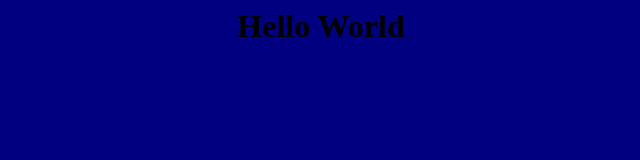
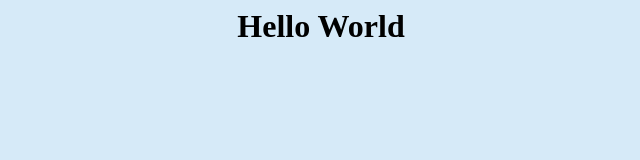
Before and after one commit to pgallegosp/webpage, a plain HTML site: page index.html in a window 1280 px wide. Shown: the whole page, without its empty margins (319-959 px from the left). Drawn offline with Linux system fonts and the light colour scheme.

Commit message:
Update index.html

```diff
--- a/index.html
+++ b/index.html
@@ -2,7 +2,7 @@
 <head>
   <title>My Web Page</title>
 </head>
-<body bgcolor="navy">
+<body bgcolor="#D6EAF8">
 <h1 align="center">Hello World</h1>
 </body>
 </html>
```
